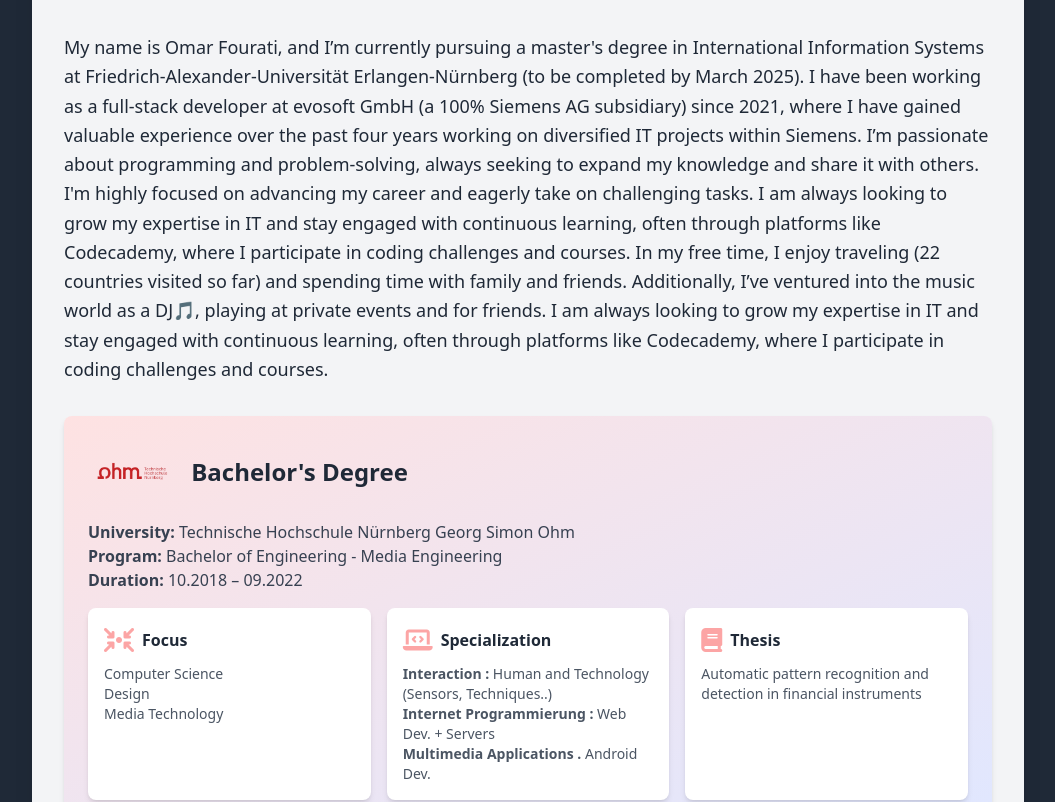
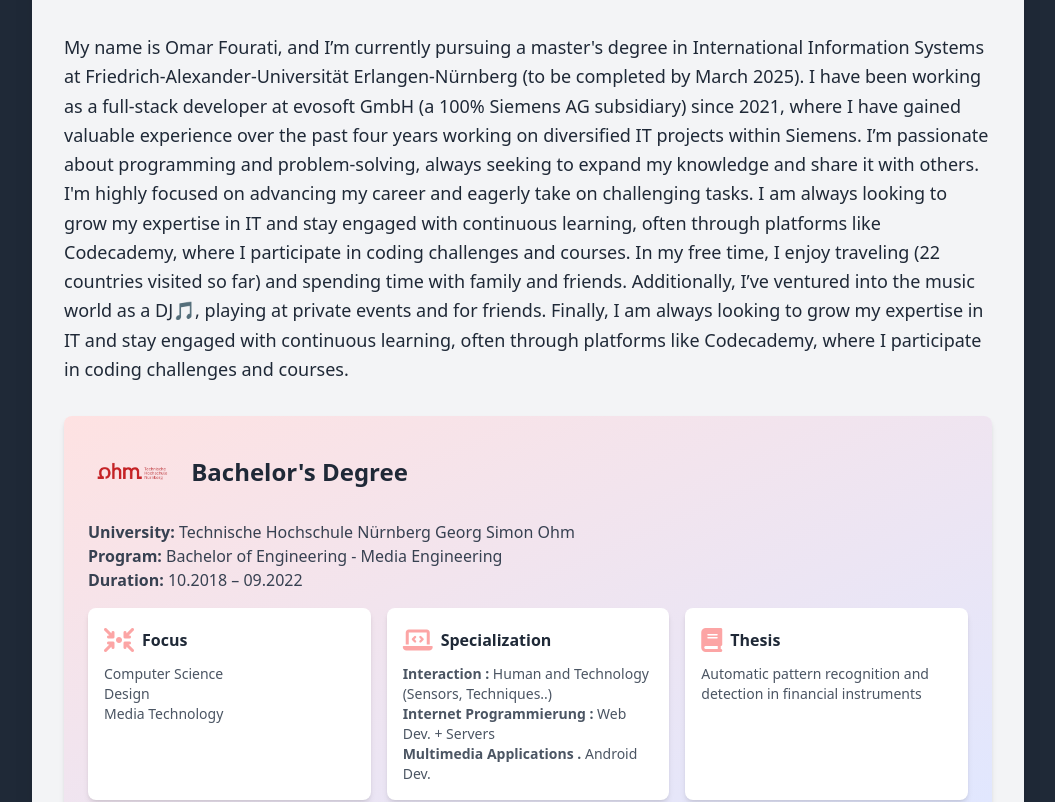
Before and after one commit to OmarFourati/portfolio_resume, an Angular app: page / in a window 1280 px wide. Shown: the part 641-1443 px from the top of the page, without its empty margins (112-1167 px from the left). Built offline with nearby package versions, Linux system fonts and the light colour scheme.

Commit message:
add interline

```diff
--- a/src/app/app.component.html
+++ b/src/app/app.component.html
@@ -103,9 +103,9 @@
           In my free time, I enjoy traveling (22 countries visited so far) and
           spending time with family and friends. Additionally, I’ve ventured
           into the music world as a DJ🎵, playing at private events and for
-          friends. I am always looking to grow my expertise in IT and stay
-          engaged with continuous learning, often through platforms like
-          Codecademy, where I participate in coding challenges and courses.
+          friends. <b></b>Finally, I am always looking to grow my expertise in
+          IT and stay engaged with continuous learning, often through platforms
+          like Codecademy, where I participate in coding challenges and courses.
         </p>
 
         <!-- Bachelor's Degree -->
```
